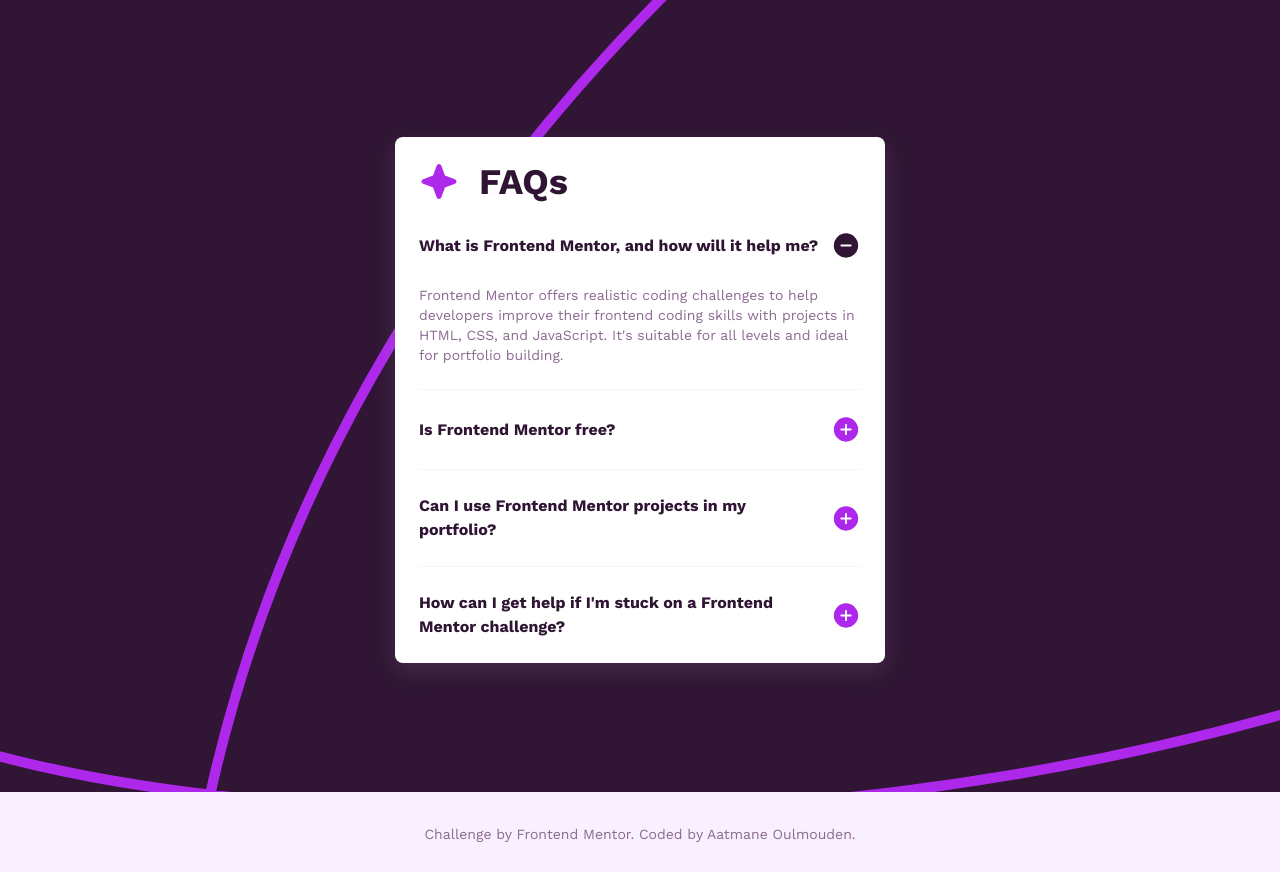
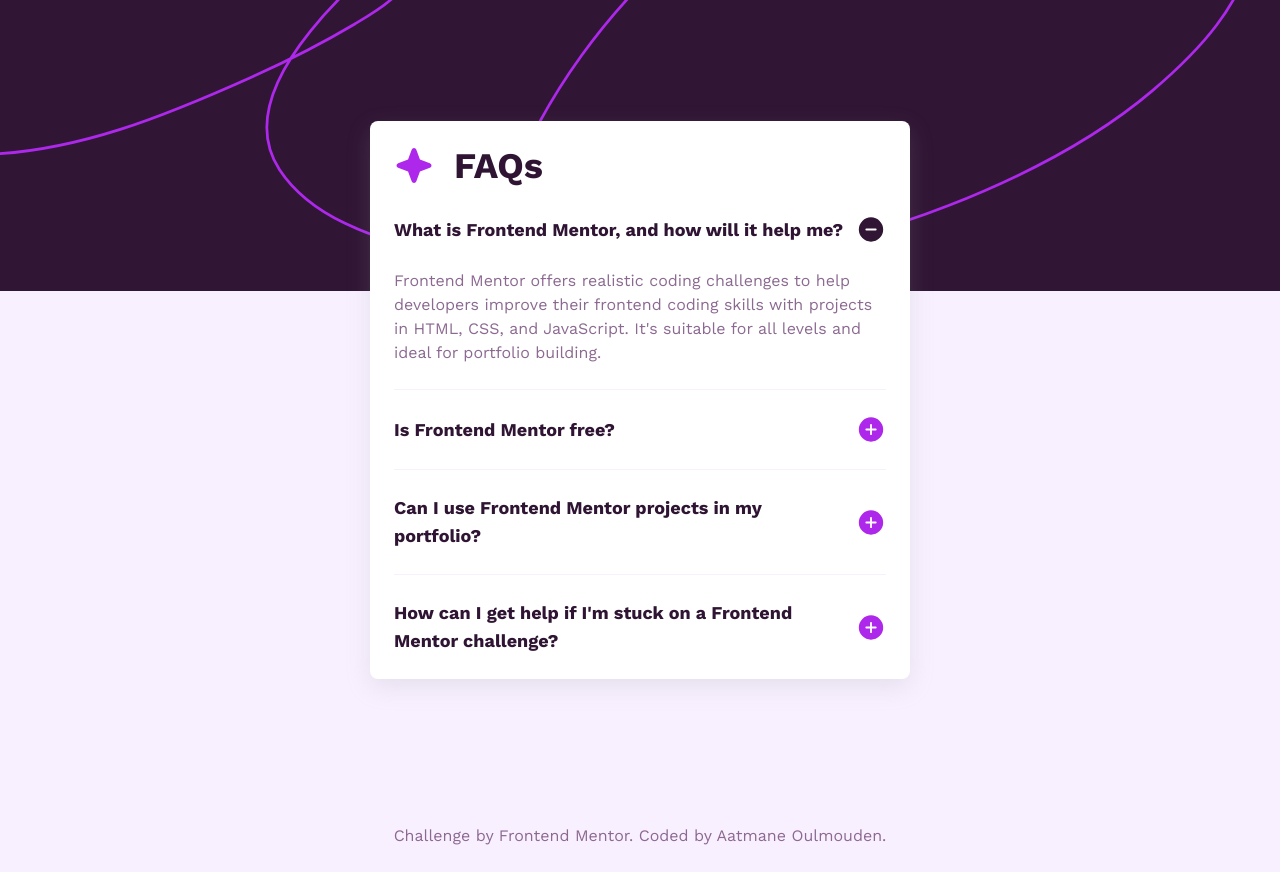
Before and after one commit to aatmaneoulmouden/faq-accordion, a website: page index.html in a window 1280 px wide. Drawn offline with Linux system fonts and the light colour scheme.

Commit message:
Desktop styling

```diff
--- a/index.html
+++ b/index.html
@@ -14,11 +14,14 @@
 </head>
 
 <body class="bg-light-pink relative">
-  <img src="./assets/images/background-pattern-mobile.svg" alt="FAQ Accordion" class="absolute top-0 left-0 w-full">
+  <!-- ========== Start Patterns Section ========== -->
+  <div class="absolute top-0 left-0 w-full h-1/3 bg-cover bg-bottom bg-pattern-mobile lg:bg-pattern-desktop"></div>
+  <!-- <div class="absolute top-0 left-0 w-full h-1/3 bg-cover bg-bottom bg-pattern-desktop lg:hidden"></div> -->
+  <!-- ========== End Patterns Section ========== -->
   <div class="container mx-auto max-w-full">
     <main class="relative">
       <div class="min-h-screen flex justify-center items-center">
-        <div class="faq-accordion-wrapper w-full max-w-[490px] h-fit p-6 rounded-lg bg-white shadow-main">
+        <div class="faq-accordion-wrapper w-full max-w-[540px] h-fit p-6 rounded-lg bg-white shadow-main">
           <div class="heading flex items-center gap-5 mb-7">
             <img src="./assets/images/icon-star.svg" alt="FAQ Accordion">
             <h1 class="text-4xl font-bold text-dark-purple">FAQs</h1>
@@ -62,7 +65,7 @@
         </div>
       </div>
     </main>
-    <div class="attribution text-center text-grayish-purple text-sm py-6">
+    <div class="attribution text-center text-grayish-purple text-sm py-6 lg:text-base">
       Challenge by <a href="https://www.frontendmentor.io?ref=challenge" target="_blank">Frontend Mentor</a>. Coded by
       <a href="https://www.linkedin.com/in/aatmaneoulmouden/" target="_blank">Aatmane Oulmouden</a>.
     </div>
--- a/src/input.css
+++ b/src/input.css
@@ -39,11 +39,11 @@
     }
 
     .question {
-        @apply text-dark-purple font-bold transition ease-in-out delay-75 hover:text-hover-pink;
+        @apply text-dark-purple font-bold transition ease-in-out delay-75 hover:text-hover-pink lg:text-lg;
     }
 
     .answer {
-        @apply text-grayish-purple text-sm pt-0 h-0 overflow-y-hidden;
+        @apply text-grayish-purple text-sm pt-0 h-0 overflow-y-hidden lg:text-base;
     }
 
     .answer.open {
--- a/tailwind.config.js
+++ b/tailwind.config.js
@@ -18,6 +18,10 @@
     boxShadow: {
       "main": "rgba(149, 157, 165, 0.2) 0px 8px 24px",
     },
+    backgroundImage: {
+      "pattern-mobile": "url('/assets/images/background-pattern-mobile.svg')",
+      "pattern-desktop": "url('/assets/images/background-pattern-desktop.svg')",
+    },
     extend: {
       fontFamily: {
         "work-sans": ["Work Sans", "sans-serif"],
```
Also changed, not shown: assets/css/style.css.
